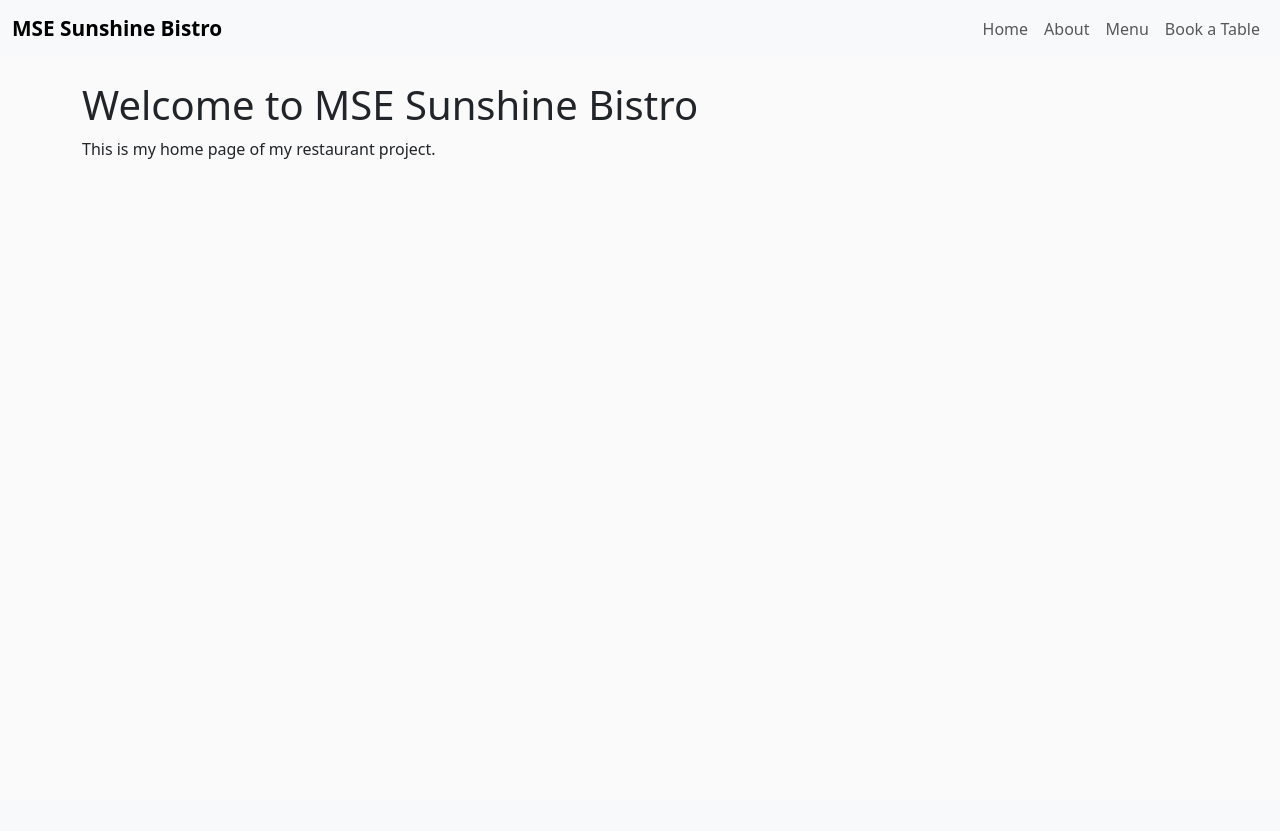
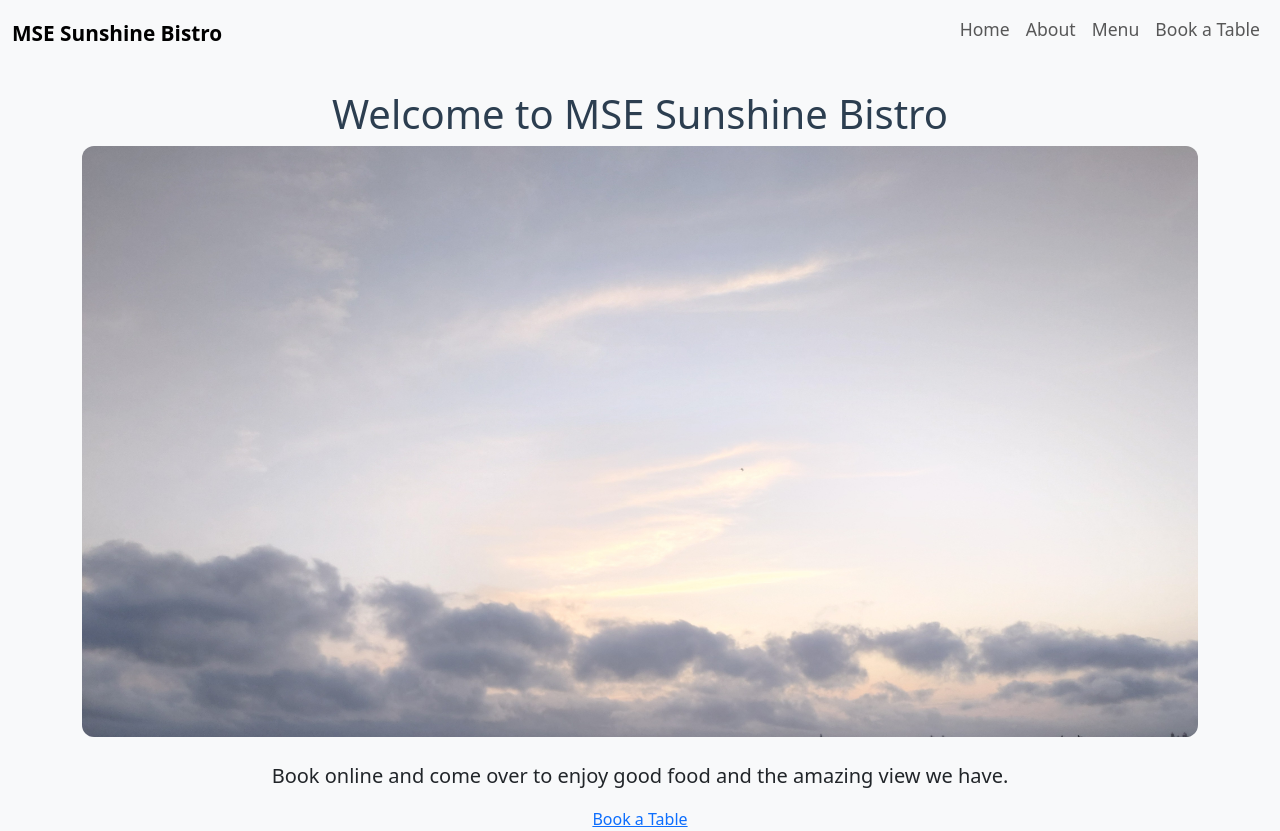
Before and after one commit to deadr1pley/mse-sunshine-bistro, a Django app: page / in a window 1280 px wide. Before the commit the page ends 159 px from the top, so only its background shows below. Run offline with Django 4.2, Linux system fonts and the light colour scheme.

Commit message:
Add image on home page and added style for page

```diff
--- a/pages/templates/pages/home.html
+++ b/pages/templates/pages/home.html
@@ -1,6 +1,14 @@
 {% extends "base.html" %}
+{% load static %}
 
 {% block content %}
-    <h1>Welcome to MSE Sunshine Bistro</h1>
-    <p> This is my home page of my restaurant project.</p>
+    <div class="text-center">
+
+        <h1>Welcome to MSE Sunshine Bistro</h1>
+        <img src="{% static 'images/sunshine.JPG' %}" class="img-fluid mb-4" alt="Picture of a sunset">
+
+        <p class="lead">Book online and come over to enjoy good food and the amazing view we have.</p>
+
+        <a href="{% url 'booking' %}" class="btn-primary mt-3">Book a Table</a>
+    </div>
 {% endblock %}
--- a/static/css/style.css
+++ b/static/css/style.css
@@ -1,5 +1,18 @@
 body {
-    background-color: #fafafa;
+    background-color: #f8f9fa;
+}
+
+h1, h2 {
+    color: #2c3e50;
+}
+
+ul li {
+    font-size: 1.1rem;
+    margin-bottom: 0.5rem;
+}
+
+img {
+    border-radius: 12px;
 }
 
 .navbar-brand {
```
Also changed, not shown: pages/templates/pages/menu.html (+9 -6 lines), static/images/sunshine.JPG (added).
